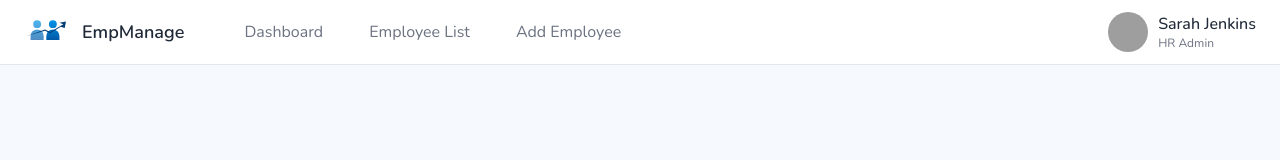
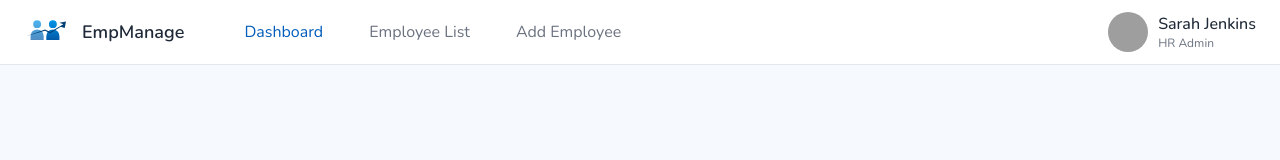
Before and after one commit to addzz24/employee-management-app, an Angular app: page /dashboard in a window 1280 px wide. Shown: the top 160 px of the page. Built offline with nearby package versions, Linux system fonts and the light colour scheme; grey boxes are pictures that could not be loaded.

Commit message:
header ux improve

```diff
--- a/src/app/layout/header/header.component.html
+++ b/src/app/layout/header/header.component.html
@@ -3,9 +3,9 @@
     <img src="assets/logo.svg" alt="Logo" />
     <span class="logo">EmpManage</span>
     <nav>
-      <a class="nav-item" (click)="onNavItemClick('dashboard')">Dashboard</a>
-      <a class="nav-item" (click)="onNavItemClick('employees')">Employee List</a>
-      <a class="nav-item" (click)="onNavItemClick('add-employee')">Add Employee</a>
+      <a class="nav-item" [class.selected]="currentRoute() === '/dashboard'" (click)="onNavItemClick('dashboard')">Dashboard</a>
+      <a class="nav-item" [class.selected]="currentRoute() === '/employees'" (click)="onNavItemClick('employees')">Employee List</a>
+      <a class="nav-item" [class.selected]="currentRoute() === '/add-employee'" (click)="onNavItemClick('add-employee')">Add Employee</a>
     </nav>
   </div>
 
--- a/src/app/layout/header/header.component.scss
+++ b/src/app/layout/header/header.component.scss
@@ -25,9 +25,13 @@
       flex-direction: row;
       margin-left: $rem-2;
       gap: 10px;
+      cursor: pointer !important;
       .nav-item {
-        cursor: pointer;
         &:hover {
+          color: $primary !important;
+        }
+
+        &.selected {
           color: $primary !important;
         }
       }
--- a/src/app/layout/header/header.component.ts
+++ b/src/app/layout/header/header.component.ts
@@ -1,5 +1,5 @@
-import { Component, inject } from '@angular/core';
-import { Router } from '@angular/router';
+import { Component, inject, signal } from '@angular/core';
+import { Router, NavigationEnd } from '@angular/router';
 
 @Component({
   selector: 'app-header',
@@ -9,6 +9,14 @@ import { Router } from '@angular/router';
 })
 export class HeaderComponent {
   router = inject(Router);
+  currentRoute = signal('');
+
+  constructor() {
+    this.currentRoute.set(this.router.url);
+    this.router.events.subscribe((event:any) => {
+        this.currentRoute.set(event?.url);
+    });
+  }
 
   onNavItemClick(path: string) {
     this.router.navigate([`/${path}`]);
```
